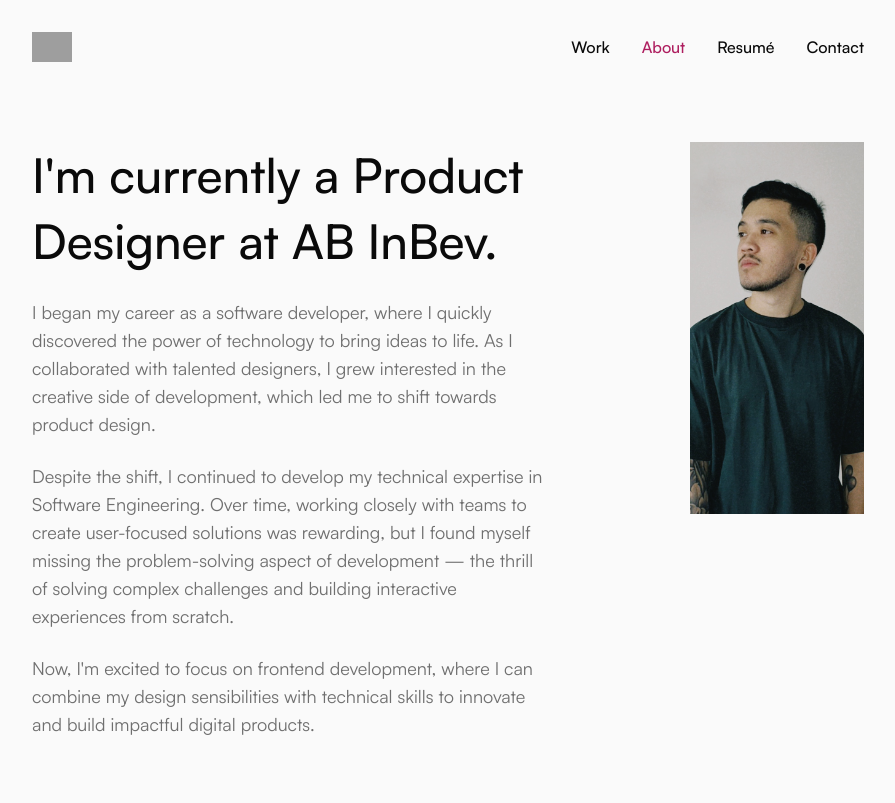
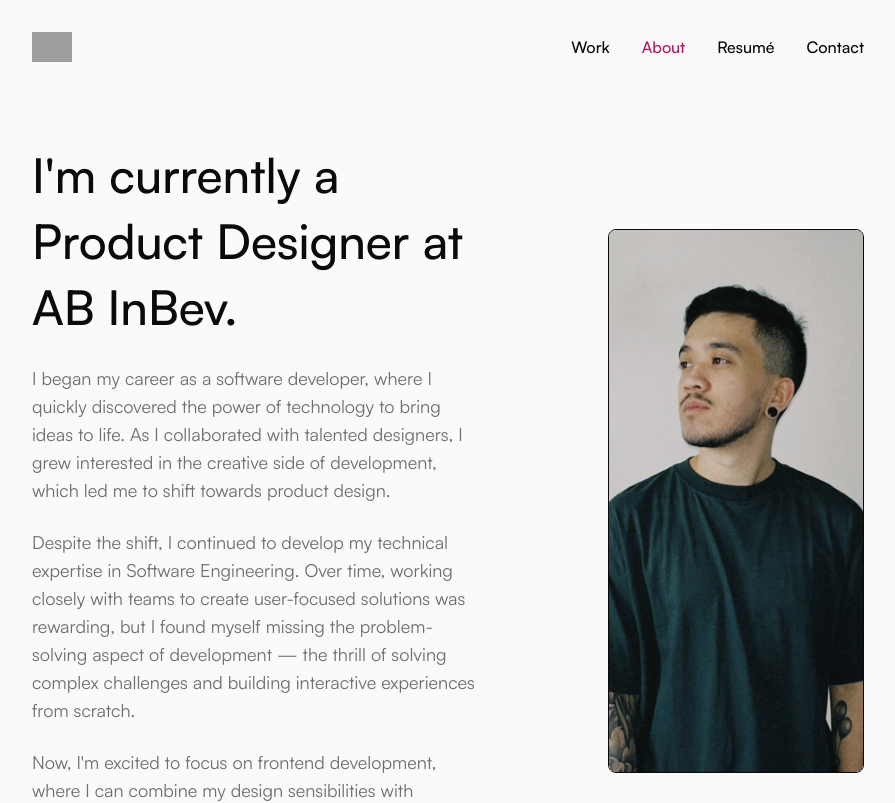
Before and after one commit to luccaromaniello/portfolio, a Next.js app: page /about in a window 1280 px wide. Shown: the top 803 px of the page, without its empty margins (192-1087 px from the left). Built offline with nearby package versions, Linux system fonts and the light colour scheme; grey boxes are pictures that could not be loaded.

Commit message:
Add styling to lucca's icon profile

```diff
--- a/src/app/about/page.tsx
+++ b/src/app/about/page.tsx
@@ -5,7 +5,7 @@ import Image from "next/image";
 const About = () => {
   return (
     <div className="flex flex-col gap-16 pt-12">
-      <div className="flex flex-row gap-36 pb-16">
+      <div className="flex flex-row gap-32 pb-16 items-center">
         <div className="flex flex-col gap-6 text-base/7">
           <h1 className="text-3xl sm:text-5xl leading-tight sm:leading-snug font-medium">I&apos;m currently a Product Designer at AB InBev.</h1>
           <div className="flex flex-col gap-6 text-lg text-content-secondary">
@@ -14,14 +14,14 @@ const About = () => {
             <p>Now, I&apos;m excited to focus on frontend development, where I can combine my design sensibilities with technical skills to innovate and build impactful digital products.</p>
           </div>
         </div>
-        <div className="rounded-3xl">
+        <div className="flex flex-row basis-64 shrink-0 relative">
           <Image
             src="/lucca-profile.png"
-            style={{objectFit: "contain"}}
-            width={900}
-            height={900}
             alt="Picture of Lucca Romaniello."
             priority
+            width={280}
+            height={480}
+            className="rounded-lg border border-content-primary object-top"
           />
         </div>
       </div>
```
